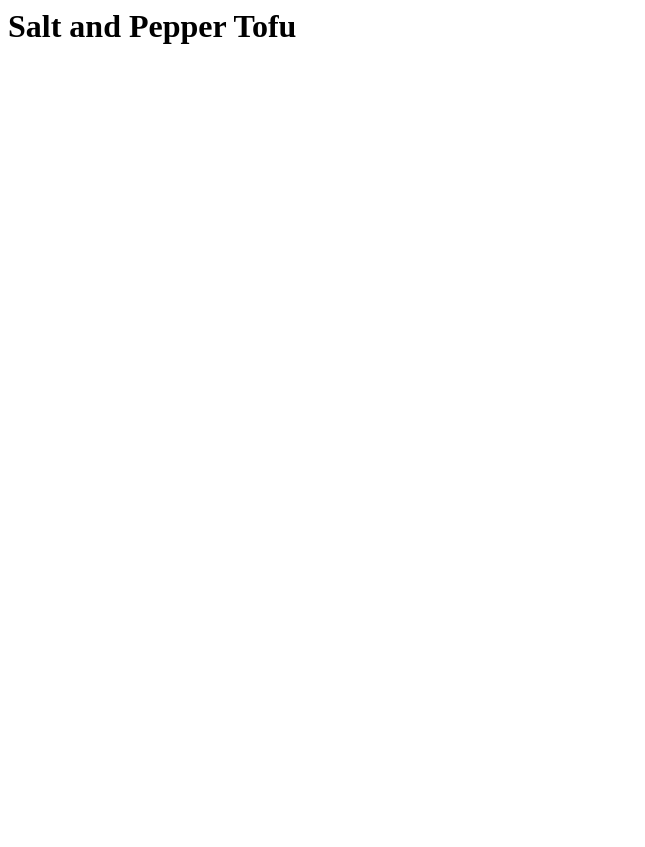
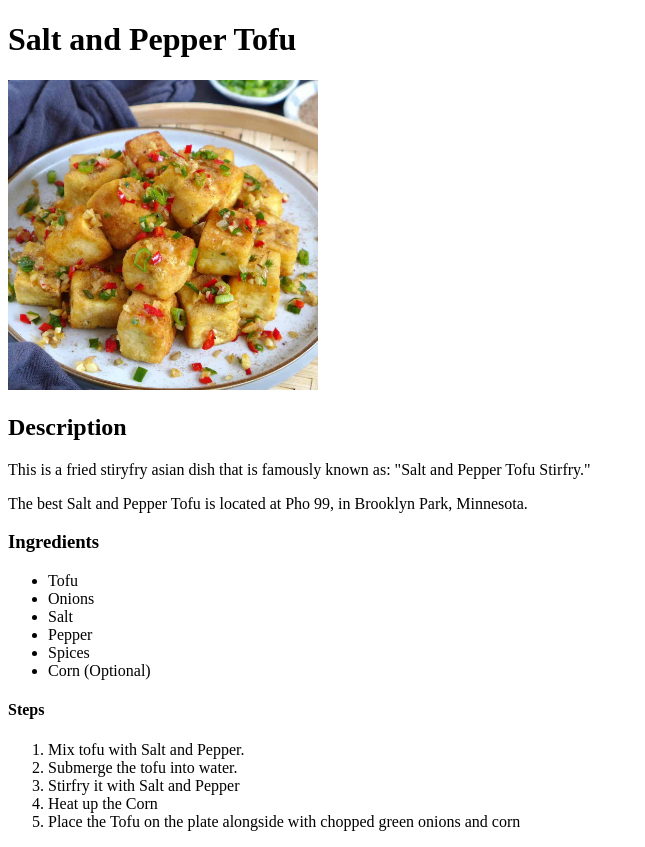
Before and after one commit to ArthurDao1022/odin-recipes, a plain HTML site: page recipes/salt-and-pepper-tofu.html in a window 1280 px wide. Shown: the whole page, without its empty margins (0-645 px from the left). Before the commit the page ends 800 px from the top, so only its background shows below. Drawn offline with Linux system fonts and the light colour scheme.

Commit message:
Completed 1 Recipe called salt-and-pepper-tofu

```diff
--- a/recipes/salt-and-pepper-tofu.html
+++ b/recipes/salt-and-pepper-tofu.html
@@ -1,3 +1,40 @@
-<h1>Salt and Pepper Tofu</h1>
+<!DOCTYPE html>
+<html lang="en">
+<head>
+    <meta charset="UTF-8">
+    <meta name="viewport" content="width=device-width, initial-scale=1.0">
+    <title>Recipe 1</title>
+</head>
+<body>
 
-<link src="../images/salt-pepper-tofu.jpg">
+    <h1>Salt and Pepper Tofu</h1>
+    <img src="../images/salt-pepper-tofu.jpg" alt="Tofu Stirfy Salt and Pepper" height="310px" width="310px">
+
+    <h2>Description</h2>
+
+    <p>This is a fried stiryfry asian dish that is famously known as: "Salt and Pepper Tofu Stirfry."</p>
+    <p>The best Salt and Pepper Tofu is located at Pho 99, in Brooklyn Park, Minnesota.</p>
+
+    <h3>Ingredients</h3>
+    <ul>
+        <li>Tofu</li>
+        <li>Onions</li>
+        <li>Salt</li>
+        <li>Pepper</li>
+        <li>Spices</li>
+        <li>Corn (Optional)</li>
+    </ul>
+
+    <h4>Steps</h4>
+    <ol>
+        <li>Mix tofu with Salt and Pepper.</li>
+        <li>Submerge the tofu into water.</li>
+        <li>Stirfry it with Salt and Pepper</li>
+        <li> Heat up the Corn</li>
+        <li> Place the Tofu on the plate alongside with chopped green onions and corn</li>
+    </ol>
+
+
+
+</body>
+</html>
```
Also changed, not shown: recipes/com-thit-nuong.html (added).
